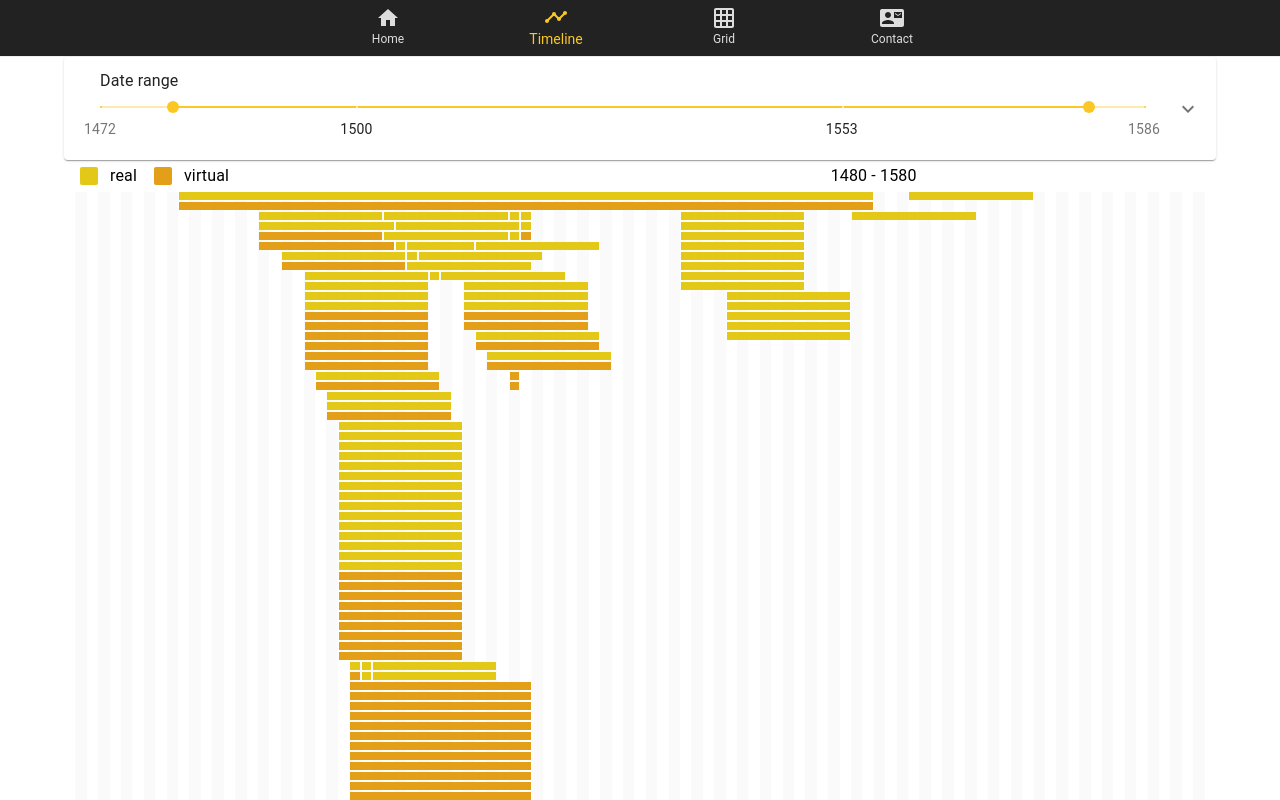
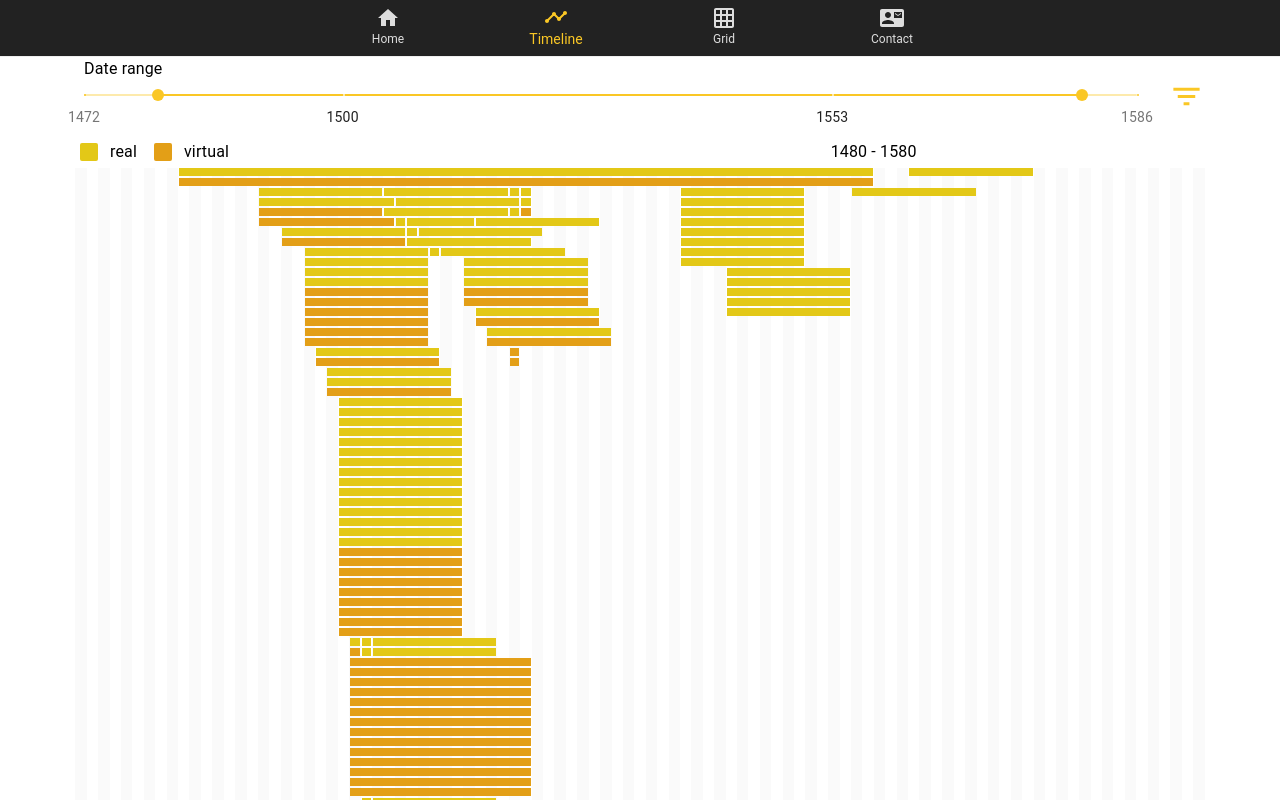
Before and after one commit to d-kuznetsov/cranach-timeline, a Next.js app: page /timeline in a window 1280 px wide. Built offline with nearby package versions, Linux system fonts and the light colour scheme.

Commit message:
use PopupFilter

```diff
--- a/src/pages/timeline.jsx
+++ b/src/pages/timeline.jsx
@@ -1,8 +1,6 @@
 import Layout from "../components/Layout";
 import { RangeSliderContainer as RangeSlider } from "../components/RangeSlider";
-import ExpansionPanel from "../components/ExpansionPanel";
-import { CategoryContainer as Categories } from "../components/Categories";
-import { LineHeightSliderContainer as LineHeightSlider } from "../components/LineHeightSlider";
+import PopupFilter from "../components/PopupFilter";
 import { LegendContainer as Legend } from "../components/Legend";
 import { TimelineContainer as Timeline } from "../components/TimeLine";
 import { ViewContainer as Viewer } from "../components/Viewer";
@@ -12,17 +10,15 @@ export default function TimelinePage() {
   return (
     <Layout
       toolbar={
-        <div>
-          <ExpansionPanel summary={<RangeSlider />}>
-            <section className={styles.expansionPanel}>
-              <section className={styles.categories}>
-                <Categories />
-              </section>
-              <section className={styles.lineHeightSlider}>
-                <LineHeightSlider />
-              </section>
+        <div className={styles.toolbar}>
+          <div className={styles.filters}>
+            <section className={styles.rangeSlider}>
+              <RangeSlider />
             </section>
-          </ExpansionPanel>
+            <section className={styles.popupFilter}>
+              <PopupFilter />
+            </section>
+          </div>
           <Legend />
         </div>
       }
--- a/src/styles/pages/TimelinePage.module.scss
+++ b/src/styles/pages/TimelinePage.module.scss
@@ -4,16 +4,16 @@
   overflow-x: hidden;
 }
 
-.expansionPanel {
-  width: 100%;
+.filters {
   display: flex;
   align-items: center;
+  background-color: white;
 }
 
-.categories {
-  flex: 2;
+.rangeSlider {
+  flex: 1;
 }
 
-.lineHeightSlider {
-  flex: 1;
+.popupFilter {
+  flex: 0;
 }
```
